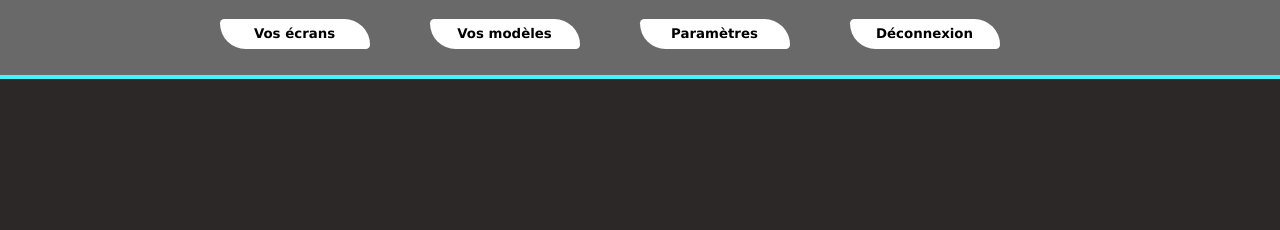
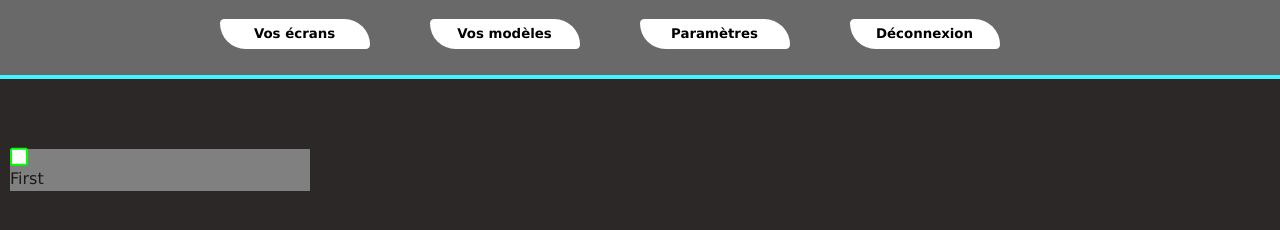
Before and after one commit to algosup/2022-2023-project-2-factory-display-Project-4-group, a website with bundled scripts: page public/screens.html in a window 1280 px wide. Built offline with nearby package versions, Linux system fonts and the light colour scheme.

Commit message:
Update screens page.

```diff
--- a/public/css/screens.css
+++ b/public/css/screens.css
@@ -1,22 +1,26 @@
-*{
+* {
     margin: 0;
 }
-body{
+
+body {
     background-color: #2d2828;
 }
-.taskbar{
+
+.taskbar {
     background-color: #23242a;
     width: 100%;
     height: 100px;
     display: grid;
     grid-template-columns: 4fr 1fr 4fr 1fr 4fr 1fr 4fr;
 }
-.border{
+
+.border {
     width: 100%;
     height: 2px;
     background-color: #45f3ff;
 }
-.page1{
+
+.page1 {
     background-color: #45f3ff;
     width: 150px;
     height: 150px;
@@ -25,7 +29,8 @@ body{
     /* border: 2px solid #45f3ff; */
     z-index: 1;
 }
-.page2{
+
+.page2 {
     background-color: #23242a;
     width: 150px;
     height: 150px;
@@ -33,7 +38,8 @@ body{
     border-radius: 1000px;
     border: 2px solid #45f3ff;
 }
-.page3{
+
+.page3 {
     background-color: #23242a;
     width: 150px;
     height: 150px;
@@ -41,7 +47,8 @@ body{
     border-radius: 1000px;
     border: 2px solid #45f3ff;
 }
-.page1:hover{
+
+.page1:hover {
     background-color: #45f3ff;
     width: 150px;
     height: 150px;
@@ -49,27 +56,31 @@ body{
     border-radius: 1000px;
     border: 10px solid #2d2828;
 }
-.page2:hover{
+
+.page2:hover {
     background-color: #2d2828;
     width: 150px;
     height: 150px;
     grid-column: 4;
     border-radius: 1000px;
 }
-.page3:hover{
+
+.page3:hover {
     background-color: #2d2828;
     width: 150px;
     height: 150px;
     grid-column: 6;
     border-radius: 1000px;
 }
-.down{
+
+.down {
     margin-top: 60px;
     width: 100%;
     display: grid;
     grid-template-columns: 1fr 3fr;
 }
-.filters{
+
+.filters {
     width: 100% - 20px;
     grid-column: 1;
     grid-row: 1 / -1;
@@ -77,18 +88,22 @@ body{
     background-color: gray;
     margin: 10px;
 }
-.screens{
+
+.screens {
     grid-column: 2;
     display: grid;
     grid-template-columns: 1fr 1fr 1fr;
     grid-template-rows: repeat(auto-fit, 1fr);
 }
-.screen{
+
+.screen {
     width: 100% - 20px;
     height: 170px;
-
     background-color: #d2d2d2;
     margin: 10px;
+    font-family: Verdana, Geneva, Tahoma, sans-serif;
+    text-align: center;
+    font-size: 3vw;
 }
 
 ion-icon {
@@ -96,3 +111,34 @@ ion-icon {
     margin-right: auto;
     font-size: 136px;
 }
+
+input[type="checkbox"] {
+    appearance: none;
+    background-color: #fff;
+    margin: 0;
+    font: inherit;
+    width: 1.15em;
+    height: 1.15em;
+    border: 0.15em solid lime;
+    border-radius: 0.15em;
+    transform: translateY(-0.075em);
+    display: grid;
+    place-content: center;
+}
+
+input[type="checkbox"]::before {
+    content: "";
+    width: 0.65em;
+    height: 0.65em;
+    transform: scale(0);
+    transition: 120ms transform ease-in-out;
+    background-color: red;
+}
+
+input[type="checkbox"]:checked::before {
+    transform: scale(1);
+}
+
+label {
+    position: inherit;
+}
--- a/public/js/screens.js
+++ b/public/js/screens.js
@@ -8,18 +8,19 @@ var db = getFirestore(app);
 let screens = document.getElementById("screens")
 let screensNbr = 10;
 let screensArray = new Array;
+
 function createScreensPage() {
     getDocs(collection(db, "Screens")).then((querySnapshot) => {
-		screensNbr = querySnapshot.size -1;
+        screensNbr = querySnapshot.size - 1;
         querySnapshot.forEach((doc) => {
-			screensArray.push({'name': doc.data().name, 'id': doc.data().id, 'restricted': doc.data().restricted, 'templateID': doc.data().templateID});
+            screensArray.push({ 'name': doc.data().name, 'id': doc.data().id, 'restricted': doc.data().restricted, 'templateID': doc.data().templateID });
         });
     }).then(() => {
         console.log(screensNbr);
         for (let i = 0; i < screensNbr; i++) {
             var div = document.createElement("div");
             div.className = "screen";
-			div.innerHTML = " ";
+            div.innerHTML = screensArray[i].name;
             if (screensArray[i].restricted == true) {
                 div.style.border = "3px solid #a00000";
             } else {
--- a/public/screens.html
+++ b/public/screens.html
@@ -1,5 +1,6 @@
 <!DOCTYPE html>
 <html lang="en">
+
 <head>
     <meta charset="UTF-8">
     <meta http-equiv="X-UA-Compatible" content="IE=edge">
@@ -11,30 +12,38 @@
     <link rel="icon" href="ressources/logo.webp">
     <title>Écrans</title>
 </head>
+
 <body>
     <div class="nav-login">
         <div class="login">
             <button class="nv-log" onclick="location.href='#'" type="button">
 				<i class="material-icons">person</i>
 			</button>
-		</div><link rel="stylesheet" href="https://fonts.googleapis.com/icon?family=Material+Icons">
+        </div>
+        <link rel="stylesheet" href="https://fonts.googleapis.com/icon?family=Material+Icons">
 
         <div class="nav-container">
             <div class="nav-buttons">
-				<div class="nav-button"><button class="nv-btn"  onclick="location.href='screens.html'" type="button">Vos écrans</button></div>
-				<div class="nav-button"><button class="nv-btn"  onclick="location.href='templates.html'" type="button">Vos modèles</button></div>
-				<div class="nav-button"><button class="nv-btn"  onclick="location.href='settings.html'" type="button">Paramètres</button></div>
-				<div class="nav-button"><button class="nv-btn"  onclick="location.href='index.html'" type="button">Déconnexion</button></div>
+                <div class="nav-button"><button class="nv-btn" onclick="location.href='screens.html'" type="button">Vos écrans</button></div>
+                <div class="nav-button"><button class="nv-btn" onclick="location.href='templates.html'" type="button">Vos modèles</button></div>
+                <div class="nav-button"><button class="nv-btn" onclick="location.href='settings.html'" type="button">Paramètres</button></div>
+                <div class="nav-button"><button class="nv-btn" onclick="location.href='index.html'" type="button">Déconnexion</button></div>
             </div>
         </div>
     </div>
     <div class="border"></div>
     <div class="down">
-		<div class="filters"></div>
+        <div class="filters">
+            <label class="form-control">
+				<input type="checkbox" name="First" />
+				First
+			</label>
+        </div>
         <div class="screens" id="screens">
         </div>
     </div>
 
     <script type="module" src="js/screens.js"></script>
 </body>
+
 </html>
```
Lines whose indentation alone changed are shown as unchanged.
